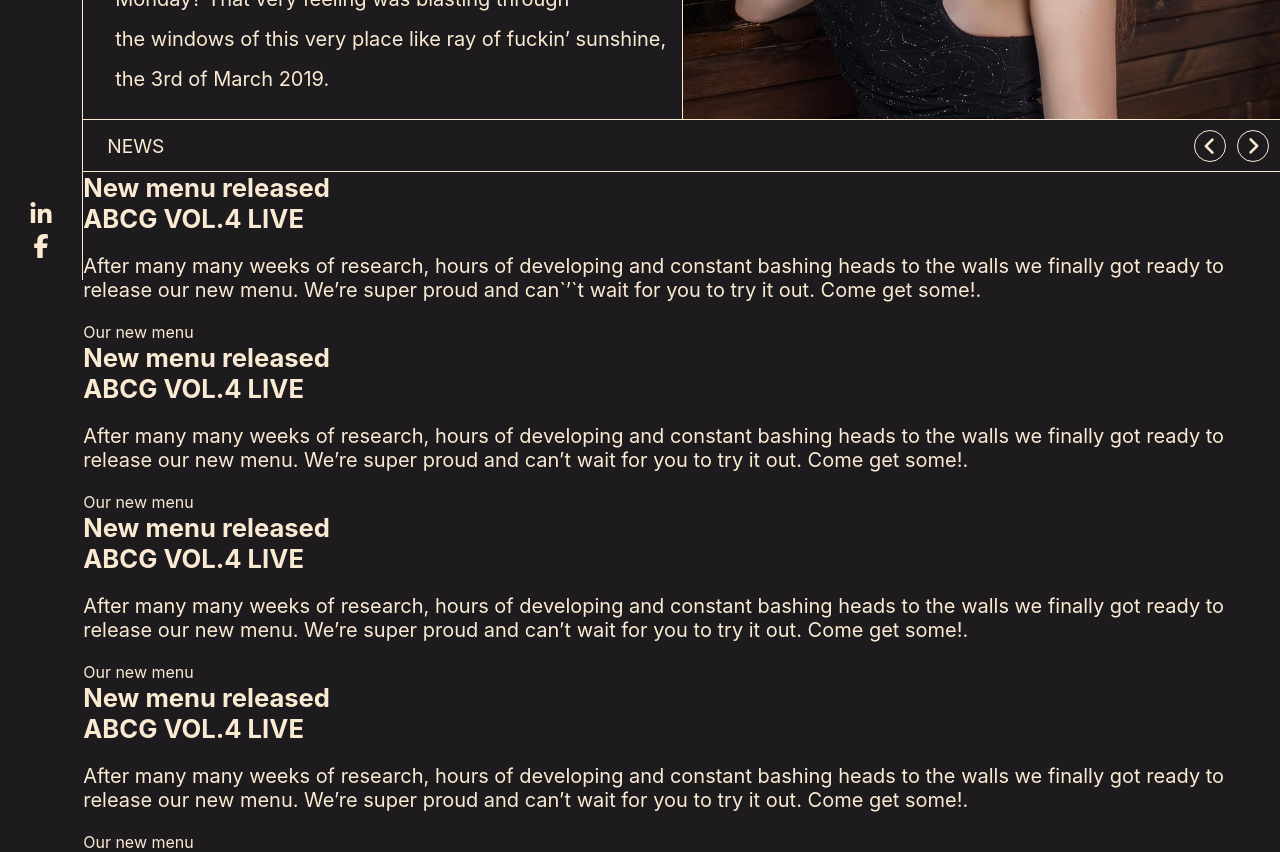
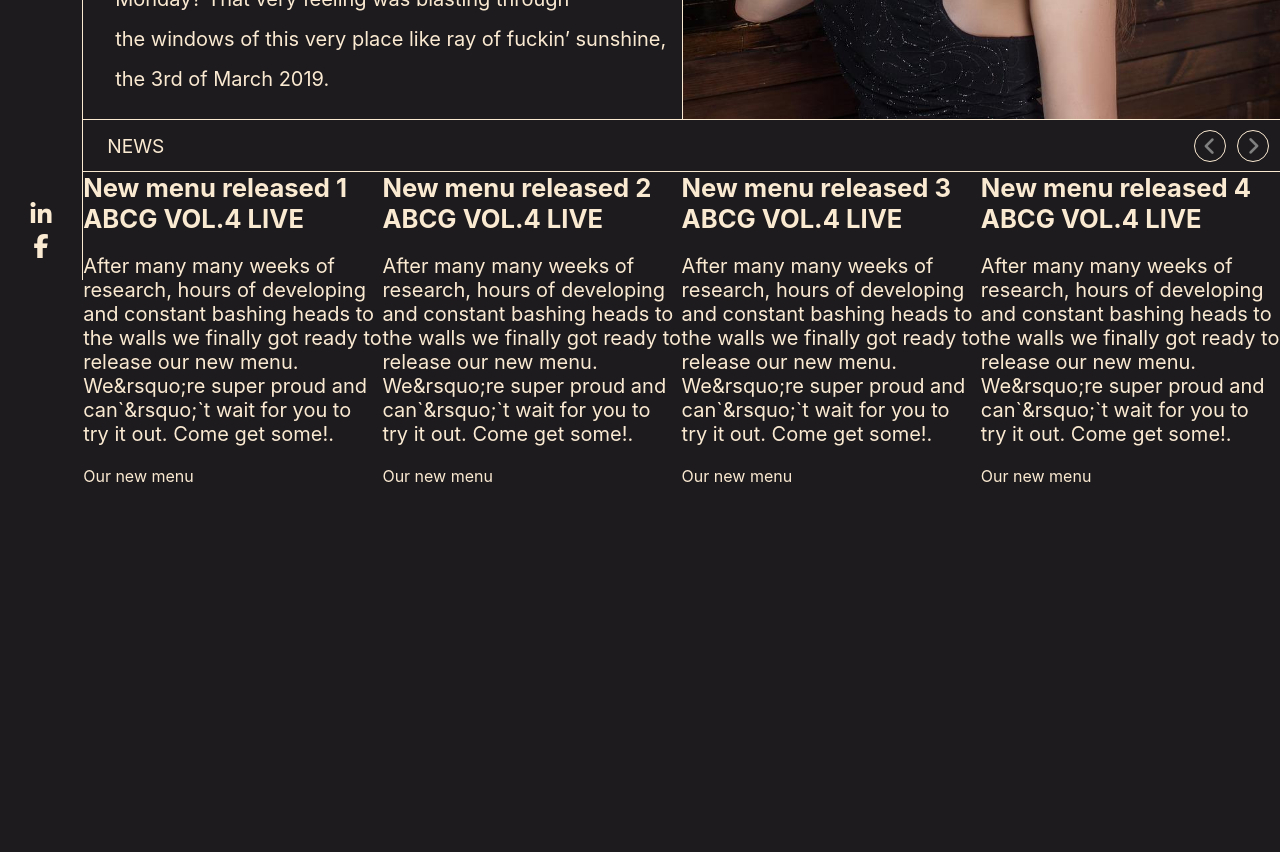
Before and after one commit to ledminh/a-bar-called-quesera, a Next.js app: page / in a window 1280 px wide. Shown: the part 520-1372 px from the top of the page. After the commit the page ends 1166 px from the top, so only its background shows below. Built offline with nearby package versions, Linux system fonts and the light colour scheme.

Commit message:
Finish pagination

```diff
--- a/components/News/News.module.scss
+++ b/components/News/News.module.scss
@@ -5,6 +5,7 @@
     grid-template-rows: 52px auto;
 
 
+    margin-bottom: 10rem;
 }
 
 .title {
@@ -36,6 +37,8 @@
         button {
             appearance: none;
             border: none;
+            padding: 0;
+
             background: inherit;
 
 
@@ -56,11 +59,104 @@
 
             &.btnPrev {
                 transform: rotateZ(90deg);
+
+                &:hover {
+                    i {
+                        transform: translateY(10%);
+                    }
+                }
+
+                &:active {
+                    transform: rotateZ(90deg) scale(0.95);
+                }
             }
 
             &.btnNext {
                 transform: rotateZ(-90deg);
+
+                &:hover {
+                    i {
+                        transform: translateY(10%);
+                    }
+                }
+
+                &:active {
+                    transform: rotateZ(-90deg) scale(0.95);
+                }
+            }
+
+            &:disabled {
+                color: gray;
             }
         }
     }
 }
+
+
+.translate25,
+.translate50,
+.translate75 {
+    transform: none;
+}
+
+.translate25 {
+    @media (max-width: 1170px) {
+        transform: translateX(-25%);
+    }
+}
+
+.translate50 {
+    @media (max-width: 1170px) {
+        transform: translateX(-50%);
+    }
+
+}
+
+.translate75 {
+    @media (max-width: 1170px) {
+        transform: translateX(-50%);
+    }
+
+    @media (max-width: 710px) {
+        transform: translateX(-75%);
+    }
+}
+
+
+.newsList {
+    overflow-x: hidden;
+}
+
+.newsListContent {
+    display: flex;
+    flex-flow: row nowrap;
+
+    --max-i: 0;
+
+
+    @media (max-width: 1170px) {
+        width: 200%;
+
+        --max-i: 2;
+    }
+
+    @media (max-width: 710px) {
+        width: 400%;
+
+        --max-i: 3;
+    }
+
+    transition: transform .3s;
+}
+
+.newsItem {
+    flex-basis: 25%;
+
+    @media (max-width: 1170px) {
+        flex-basis: 50%;
+    }
+
+    @media (max-width: 710px) {
+        flex-basis: 100%;
+    }
+}
--- a/components/News/index.js
+++ b/components/News/index.js
@@ -1,6 +1,141 @@
 import styles from './News.module.scss';
+import { useEffect, useRef, useState } from 'react';
+
+const newsData = [
+    {
+        newsTitle: "New menu released 1",
+        newsSubtitle: "ABCG VOL.4 LIVE",
+        newsContent: "After many many weeks of research, hours of developing and constant bashing heads to the walls we finally got ready to release our new menu. We&rsquo;re super proud and can`&rsquo;`t wait for you to try it out. Come get some!.",
+        link: "https://www.google.com",
+        linkText: "Our new menu"
+    },
+    {
+        newsTitle: "New menu released 2",
+        newsSubtitle: "ABCG VOL.4 LIVE",
+        newsContent: "After many many weeks of research, hours of developing and constant bashing heads to the walls we finally got ready to release our new menu. We&rsquo;re super proud and can`&rsquo;`t wait for you to try it out. Come get some!.",
+        link: "https://www.google.com",
+        linkText: "Our new menu"
+    },
+    {
+        newsTitle: "New menu released 3",
+        newsSubtitle: "ABCG VOL.4 LIVE",
+        newsContent: "After many many weeks of research, hours of developing and constant bashing heads to the walls we finally got ready to release our new menu. We&rsquo;re super proud and can`&rsquo;`t wait for you to try it out. Come get some!.",
+        link: "https://www.google.com",
+        linkText: "Our new menu"
+    },
+    {
+        newsTitle: "New menu released 4",
+        newsSubtitle: "ABCG VOL.4 LIVE",
+        newsContent: "After many many weeks of research, hours of developing and constant bashing heads to the walls we finally got ready to release our new menu. We&rsquo;re super proud and can`&rsquo;`t wait for you to try it out. Come get some!.",
+        link: "https://www.google.com",
+        linkText: "Our new menu"
+    }
+];
+
+
+const POS_0 = 'NEWS/SLIDE_STATE/POS_0';
+const POS_25 = 'NEWS/SLIDE_STATE/POS_25';
+const POS_50 = 'NEWS/SLIDE_STATE/POS_50';
+const POS_75 = 'NEWS/SLIDE_STATE/POS_75';
+
+const posArr = [POS_0, POS_25, POS_50, POS_75];
+
+const useTranslateClass = () => {
+    const [slideState, setSlideState] = useState(POS_0);
+
+    const [curI, setCurI] = useState(0);
+    const [isStart, setIsStart] = useState(true);
+    const [isEnd, setIsEnd] = useState(false);
+
+
+    let translateClass = '';
+
+    if(slideState === POS_25) {
+        translateClass = styles.translate25;
+    }
+    else if(slideState === POS_50) {
+        translateClass = styles.translate50;
+    }
+    else if(slideState === POS_75) {
+        translateClass = styles.translate75;
+    }
+
+    const newsListContentNode = useRef(null);
+
+
+    const prevHandle = () => {
+
+        if(curI > 0) {
+            setSlideState(posArr[curI - 1]);
+            setCurI(curI - 1);
+        }
+    }
+
+    const nextHandle = () => {
+        const maxI  = Number(getComputedStyle(newsListContentNode.current).getPropertyValue('--max-i'));
+
+
+        if(curI < maxI) {
+            setSlideState(posArr[curI + 1]);
+            setCurI(curI + 1);
+        }
+    }
+
+    const setStartEnd = () => {
+        setIsStart(false);
+        setIsEnd(false);
+
+        if(curI === 0) {
+            setIsStart(true);
+        }
+
+        if(curI === Number(getComputedStyle(newsListContentNode.current).getPropertyValue('--max-i'))) {
+            setIsEnd(true);
+        }
+    }
+
+    useEffect(() => {
+        setStartEnd();
+
+    // eslint-disable-next-line react-hooks/exhaustive-deps
+    }, [curI]);
+
+    const resizeHandle = () => {
+        setCurI(0);
+        setSlideState(POS_0);
+
+        setStartEnd();
+
+    }
+
+    useEffect(() => {
+        window.addEventListener('resize', resizeHandle);
+
+        return () => window.removeEventListener("resize", resizeHandle);
+
+    // eslint-disable-next-line react-hooks/exhaustive-deps
+    }, []);
+
+    return [
+        translateClass,
+        prevHandle,
+        nextHandle,
+        newsListContentNode,
+        isStart,
+        isEnd
+    ]
+}
 
 export default function News() {
+
+    const [
+        translateClass,
+        prevHandle,
+        nextHandle,
+        newsListContentNode,
+        isStart,
+        isEnd
+    ] = useTranslateClass();
 
 
     return (
@@ -8,44 +143,41 @@ export default function News() {
             <div className={styles.title}>
                 <span className={styles.text}>NEWS</span>
                 <ul className={styles.pagiButtons}>
-                    <li><button className={styles.btnPrev}><i className="fa fa-solid fa-angle-down"></i></button></li>
-                    <li><button className={styles.btnNext}><i className="fa fa-solid fa-angle-down"></i></button></li>
+                    <li>
+                        <button className={styles.btnPrev}
+                            onClick={prevHandle}
+                            disabled={isStart}
+                            >
+                                <i className="fa fa-solid fa-angle-down"></i>
+                        </button>
+                    </li>
+                    <li>
+                        <button className={styles.btnNext}
+                            onClick={nextHandle}
+                            disabled={isEnd}
+                            >
+                                <i className="fa fa-solid fa-angle-down"></i>
+                        </button>
+                    </li>
                 </ul>
             </div>
             <div className={styles.newsList}>
-                <article className={styles.newsItem}>
-                    <h3 className={styles.newsTitle}>New menu released</h3>
-                    <h3 className={styles.newsSubtitle}>ABCG VOL.4 LIVE</h3>
-                    <p>
-                        After many many weeks of research, hours of developing and constant bashing heads to the walls we finally got ready to release our new menu. We&rsquo;re super proud and can`&rsquo;`t wait for you to try it out. Come get some!.
-                    </p>
-                    <a href="https://www.google.com">Our new menu</a>
-                </article>
-                <article className={styles.newsItem}>
-                    <h3 className={styles.newsTitle}>New menu released</h3>
-                    <h3 className={styles.newsSubtitle}>ABCG VOL.4 LIVE</h3>
-                    <p>
-                        After many many weeks of research, hours of developing and constant bashing heads to the walls we finally got ready to release our new menu. We&rsquo;re super proud and can&rsquo;t wait for you to try it out. Come get some!.
-                    </p>
-                    <a href="https://www.google.com">Our new menu</a>
-                </article>
-                <article className={styles.newsItem}>
-                    <h3 className={styles.newsTitle}>New menu released</h3>
-                    <h3 className={styles.newsSubtitle}>ABCG VOL.4 LIVE</h3>
-                    <p>
-                        After many many weeks of research, hours of developing and constant bashing heads to the walls we finally got ready to release our new menu. We&rsquo;re super proud and can&rsquo;t wait for you to try it out. Come get some!.
-                    </p>
-                    <a href="https://www.google.com">Our new menu</a>
-                </article>
-                <article className={styles.newsItem}>
-                    <h3 className={styles.newsTitle}>New menu released</h3>
-                    <h3 className={styles.newsSubtitle}>ABCG VOL.4 LIVE</h3>
-                    <p>
-                        After many many weeks of research, hours of developing and constant bashing heads to the walls we finally got ready to release our new menu. We&rsquo;re super proud and can&rsquo;t wait for you to try it out. Come get some!.
-                    </p>
-                    <a href="https://www.google.com">Our new menu</a>
-                </article>
-
+                <div className={styles.newsListContent + ' ' + translateClass}
+                    ref={newsListContentNode}
+                >
+                    {
+                        newsData.map((nD, i) => (
+                            <article key={i} className={styles.newsItem}>
+                                <h3 className={styles.newsTitle}>{nD.newsTitle}</h3>
+                                <h3 className={styles.newsSubtitle}>{nD.newsSubtitle}</h3>
+                                <p>
+                                    {nD.newsContent}
+                                </p>
+                                <a href={nD.link}>{nD.linkText}</a>
+                            </article>
+                        ))
+                    }
+                </div>
             </div>
         </section>
     )
```
